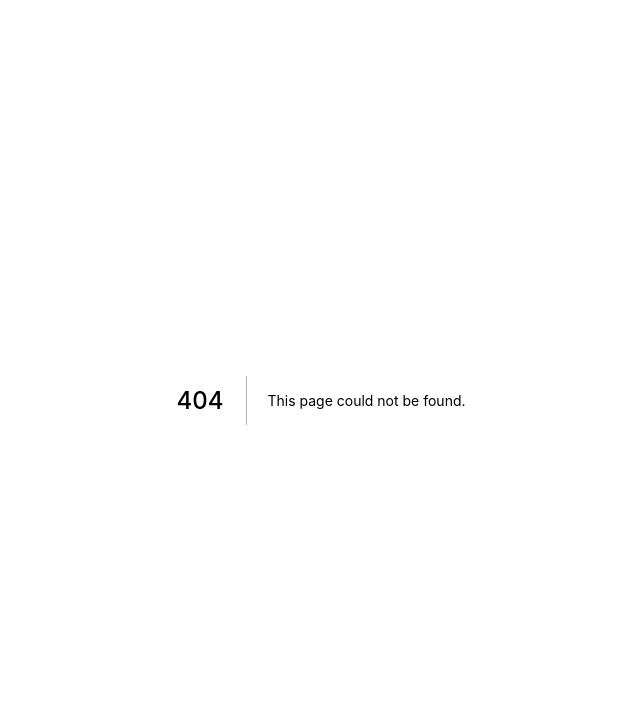
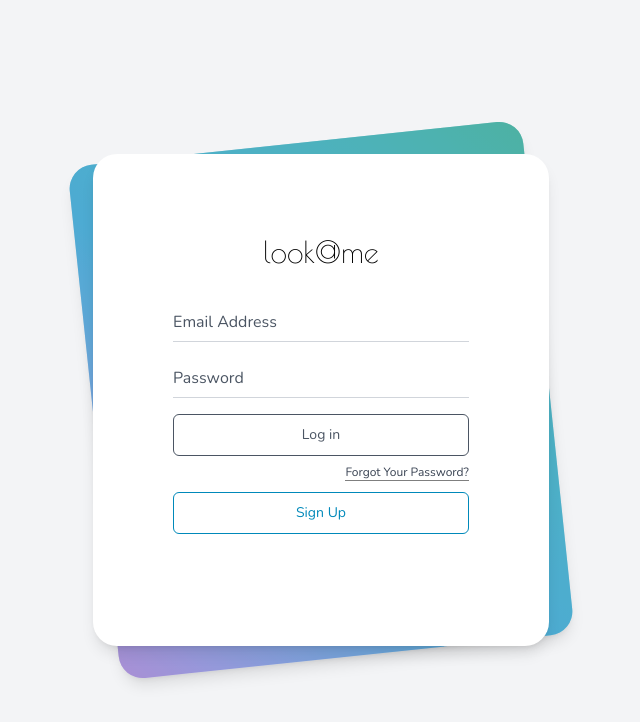
Before and after one commit to nurullahbozkurt/lookatme-social, a Next.js app in the folder web/: page /auth/login in a window 1280 px wide. Before the commit this address had no page. Shown: the top 722 px of the page, without its empty margins (319-959 px from the left). Built offline with nearby package versions, Linux system fonts and the light colour scheme.

Commit message:
login page UI

```diff
--- /dev/null
+++ b/web/pages/_document.js
@@ -0,0 +1,20 @@
+import { Html, Head, Main, NextScript } from "next/document";
+
+export default function Document() {
+  return (
+    <Html>
+      <Head>
+        <link rel="preconnect" href="https://fonts.googleapis.com" />
+        <link rel="preconnect" href="https://fonts.gstatic.com" crossorigin />
+        <link
+          href="https://fonts.googleapis.com/css2?family=Josefin+Slab:wght@100;300;400;500;600;700&family=Nunito:wght@300;400;500;600;700&family=Poiret+One&display=swap"
+          rel="stylesheet"
+        />
+      </Head>
+      <body className=" font-nunito">
+        <Main />
+        <NextScript />
+      </body>
+    </Html>
+  );
+}
--- /dev/null
+++ b/web/pages/auth/login.js
@@ -0,0 +1,81 @@
+import React from "react";
+
+const Login = () => {
+  return (
+    <div>
+      <div class="min-h-screen bg-gray-100 py-6 flex flex-col justify-center sm:py-12">
+        <div class="relative py-3 sm:max-w-xl sm:mx-auto">
+          <div class="absolute inset-0 bg-bgGr shadow-lg transform -skew-y-6 sm:skew-y-0 sm:-rotate-6 sm:rounded-3xl"></div>
+          <div class="absolute inset-0 bg-white/30 -skew-y-6 sm:skew-y-0 sm:-rotate-6 sm:rounded-3xl"></div>
+
+          <div class="relative px-4 py-10 bg-white shadow-lg sm:rounded-3xl sm:p-20">
+            <div class="max-w-md mx-auto">
+              <div>
+                <h1 class="text-3xl   font-poiret text-center">look@me</h1>
+              </div>
+              <div class="divide-y divide-gray-200">
+                <div class="py-8 text-base leading-6 space-y-4 text-gray-700 sm:text-lg sm:leading-7">
+                  <div class="relative">
+                    <input
+                      autocomplete="off"
+                      id="email"
+                      name="email"
+                      type="text"
+                      class="peer placeholder-transparent h-10 w-full border-b-[1px] border-gray-300 text-gray-900 focus:outline-none focus:borer-rose-600"
+                      placeholder="Email address"
+                    />
+                    <label
+                      for="email"
+                      class="absolute left-0 -top-3.5 text-gray-600 text-sm peer-placeholder-shown:text-base peer-placeholder-shown:text-gray-440 peer-placeholder-shown:top-2 transition-all peer-focus:-top-3.5 peer-focus:text-gray-600 peer-focus:text-sm"
+                    >
+                      Email Address
+                    </label>
+                  </div>
+                  <div class="relative">
+                    <input
+                      autocomplete="off"
+                      id="password"
+                      name="password"
+                      type="password"
+                      class="peer placeholder-transparent h-10 w-full border-b-[1px] border-gray-300 text-gray-900 focus:outline-none focus:borer-rose-600"
+                      placeholder="Password"
+                    />
+                    <label
+                      for="password"
+                      class="absolute left-0 -top-3.5 text-gray-600 text-sm peer-placeholder-shown:text-base peer-placeholder-shown:text-gray-440 peer-placeholder-shown:top-2 transition-all peer-focus:-top-3.5 peer-focus:text-gray-600 peer-focus:text-sm"
+                    >
+                      Password
+                    </label>
+                  </div>
+                  <div class="relative space-y-2">
+                    <button
+                      type="button"
+                      className="w-full focus:outline-none text-gray-600 text-sm py-2.5 px-5 rounded-md border border-gray-600 hover:bg-gray-50"
+                    >
+                      Log in
+                    </button>
+
+                    <button className="w-full text-xs text-right ">
+                      <a className="border-b border-black/50 ">
+                        Forgot Your Password?
+                      </a>
+                    </button>
+
+                    <button
+                      type="button"
+                      class="w-full focus:outline-none text-primaryBlue text-sm py-2.5 px-5 rounded-md border border-primaryBlue hover:bg-green-50"
+                    >
+                      Sign Up
+                    </button>
+                  </div>
+                </div>
+              </div>
+            </div>
+          </div>
+        </div>
+      </div>
+    </div>
+  );
+};
+
+export default Login;
--- /dev/null
+++ b/web/pages/auth/register.js
@@ -0,0 +1,7 @@
+import React from "react";
+
+const Register = () => {
+  return <div>Register</div>;
+};
+
+export default Register;
--- a/web/tailwind.config.js
+++ b/web/tailwind.config.js
@@ -4,7 +4,22 @@ module.exports = {
     "./components/**/*.{js,ts,jsx,tsx}",
   ],
   theme: {
-    extend: {},
+    fontFamily: {
+      nunito: ["Nunito"],
+      josefin: ["Josefin Slab"],
+      poiret: ["Poiret One"],
+    },
+
+    extend: {
+      backgroundImage: {
+        bgGr: " linear-gradient(to right top, #845ec2, #6b6ac9, #5074cb, #337cc9, #1582c4, #0086bf, #008ab8, #008db0, #008fa7, #00909a, #00908b, #008f7a)",
+      },
+      colors: {
+        primaryPurple: "#845EC2",
+        primaryGreen: "#008F7A",
+        primaryBlue: "#0089BA",
+      },
+    },
   },
   plugins: [],
 };
```
